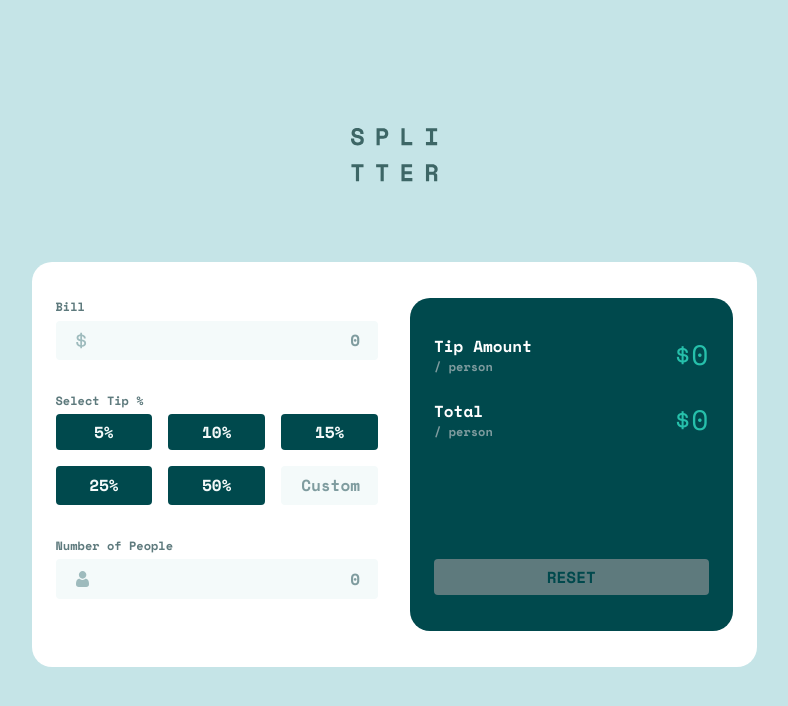
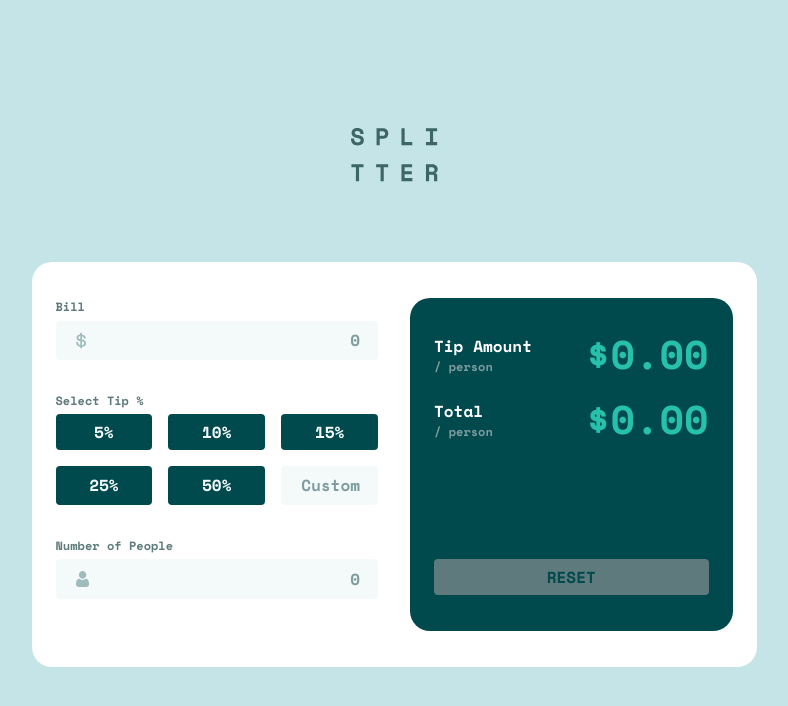
Before and after one commit to hyundonny/tip-calculator-app, a React (Create React App) app: page / in a window 1280 px wide. Shown: the top 706 px of the page, without its empty margins (246-1034 px from the left). Built offline with nearby package versions, Linux system fonts and the light colour scheme.

Commit message:
Modified output result font-sizing and line height, replaced screenshots

```diff
--- a/src/components/Output.js
+++ b/src/components/Output.js
@@ -18,8 +18,14 @@ const Subtitle = styled.h6`
   color: var(--dark-grayish-cyan2);
 `;
 const Amount = styled.p`
-  font-size: 1.75rem;
+  font-weight: 700;
+  font-size: 1.5rem;
   color: var(--strong-cyan);
+
+  @media (min-width: 750px) {
+    line-height: 1;
+    font-size: 2.5rem;
+  }
 `;
 
 const Output = ({ title, amount }) => {
--- a/src/components/OutputArea.js
+++ b/src/components/OutputArea.js
@@ -21,12 +21,12 @@ const OutputArea = ({ bill, people, percentage, reset }) => {
   const tip =
     bill > 0 && people > 0 && percentage > 0
       ? ((bill / people) * (percentage / 100)).toFixed(2)
-      : 0;
+      : "0.00";
 
   const total =
     bill > 0 && people > 0 && percentage > 0
       ? ((bill / people || 0) + Number(tip)).toFixed(2)
-      : 0;
+      : "0.00";
 
   return (
     <OutputWrapper>
```
Also changed, not shown: src/screenshots/desktop.png, src/screenshots/mobile.png.
